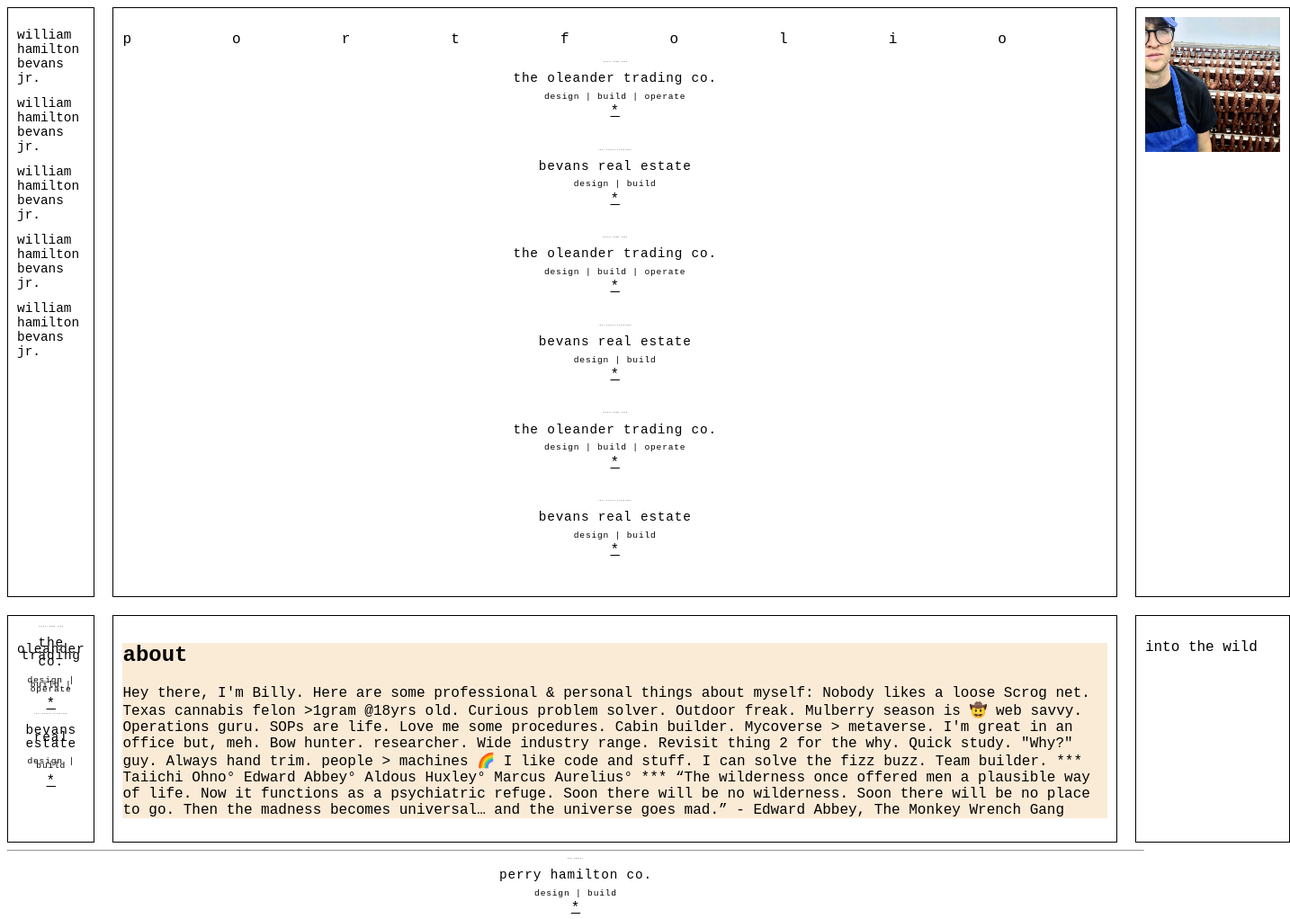
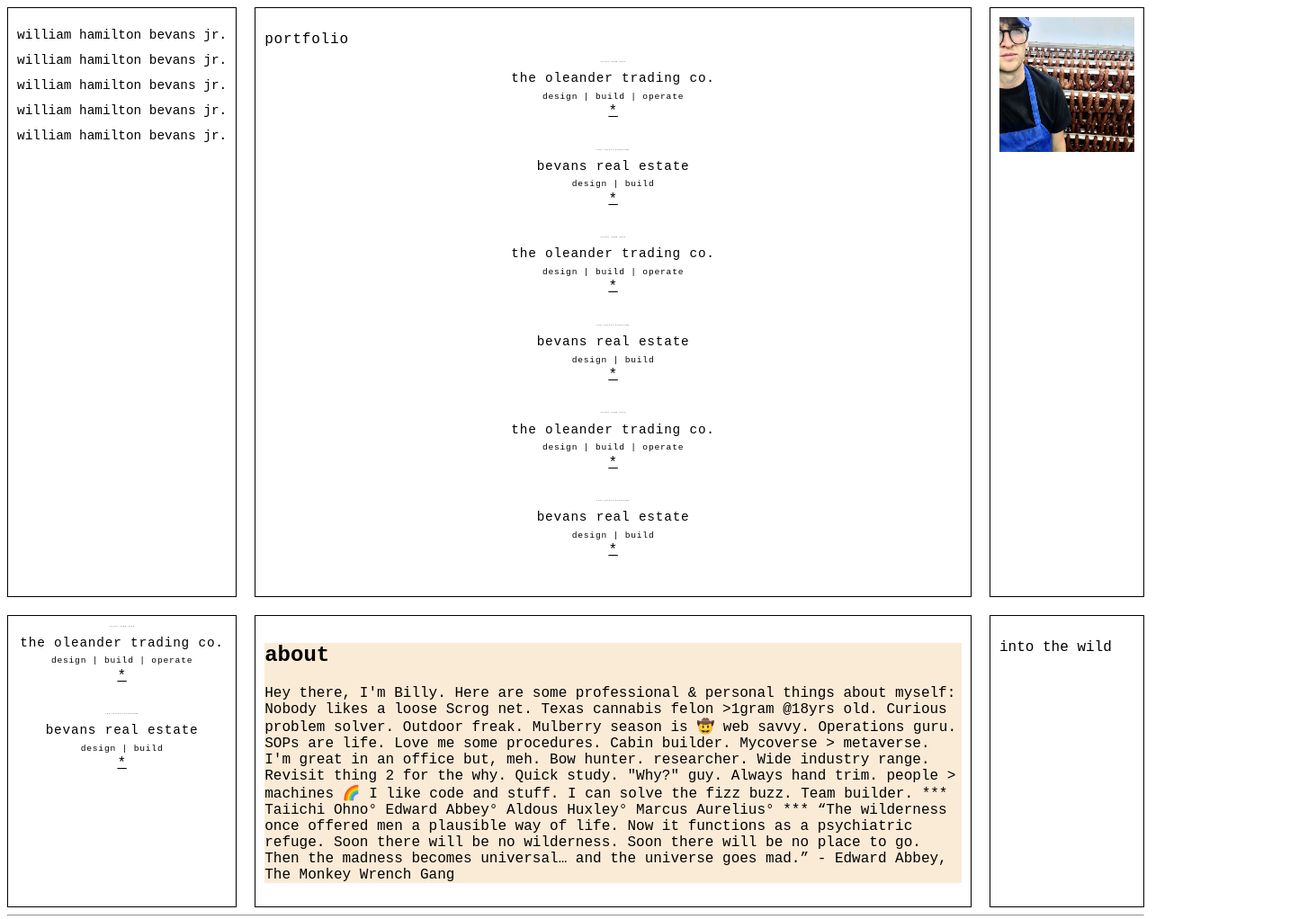
Before and after one commit to williambevans/ports, a plain HTML site: page index.html in a window 1280 px wide. Shown: the top 1022 px of the page at 90% size, 1434 px wide, since content can reach past the window. Drawn offline with Linux system fonts and the light colour scheme.

Commit message:
text spacing change

```diff
--- a/style.css
+++ b/style.css
@@ -32,7 +32,7 @@ body, a {
 }
 
 .port {
-    letter-spacing: 7rem;
+    letter-spacing: .05rem;
 }
 
 .name {
```
